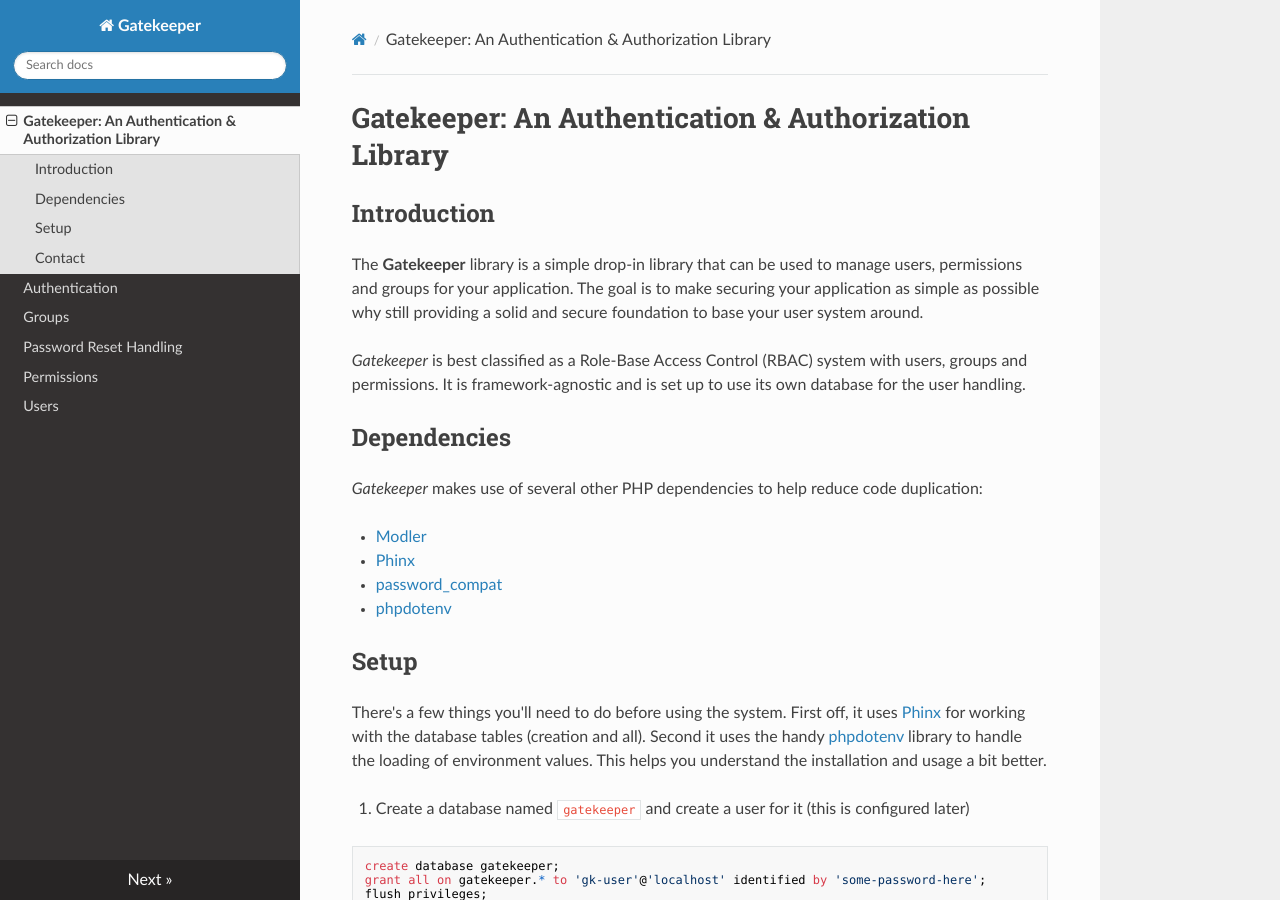
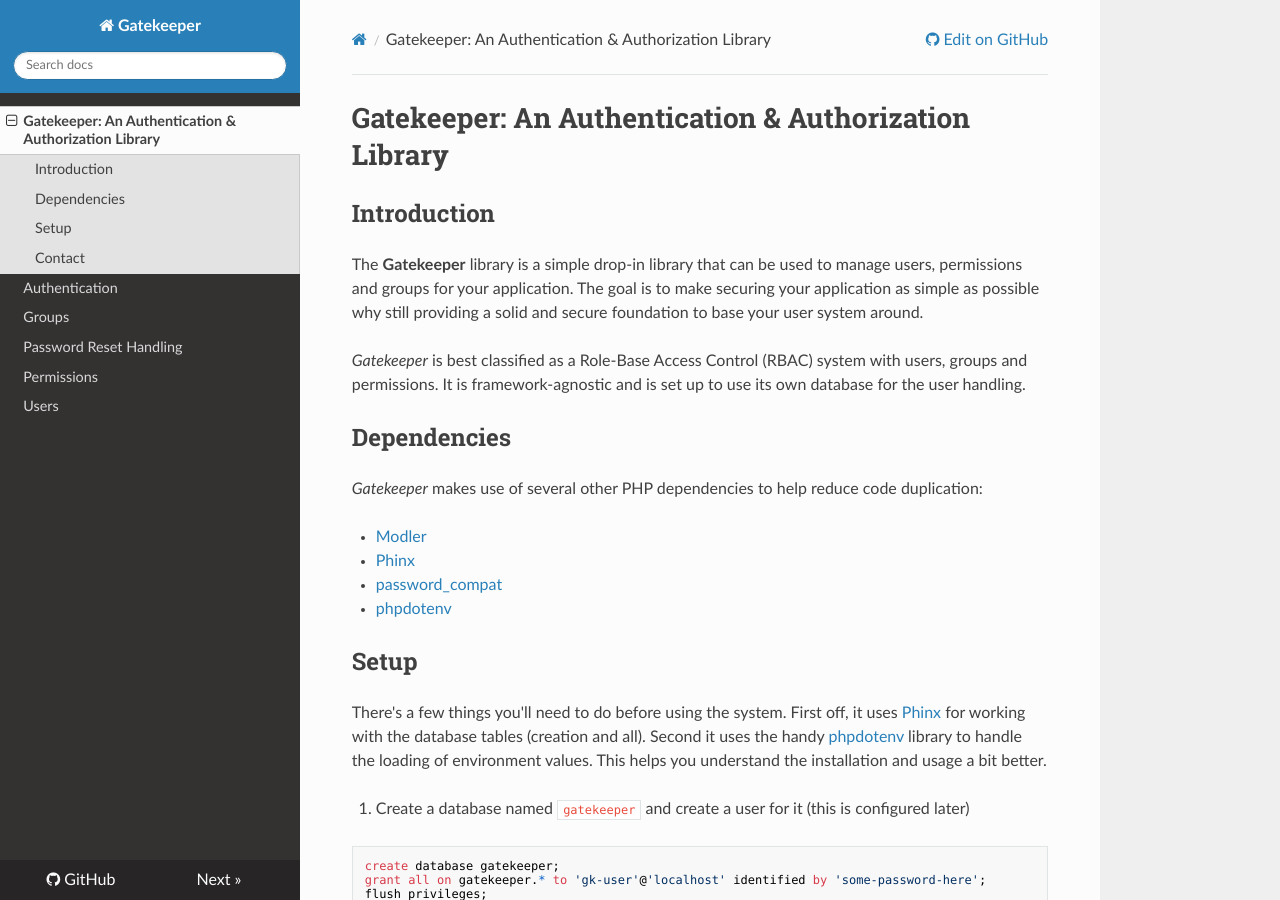
Before and after one commit to psecio/gatekeeper, an MkDocs documentation site: the page built from docs/index.md, in a window 1280 px wide and 900 px high. Built offline with MkDocs 1.6.1, drawn with Linux system fonts in a browser that asks for light colours; nearby versions of some CDN libraries; part of the change alters nothing that is shown.

Commit message:
updating mkdocs config

```diff
--- a/mkdocs.yml
+++ b/mkdocs.yml
@@ -1,2 +1,4 @@
 site_name: Gatekeeper
 theme: readthedocs
+repo_url: http://github.com/psecio/gatekeeper
+site_url: http://gatekeeper-auth.readthedocs.org
```
